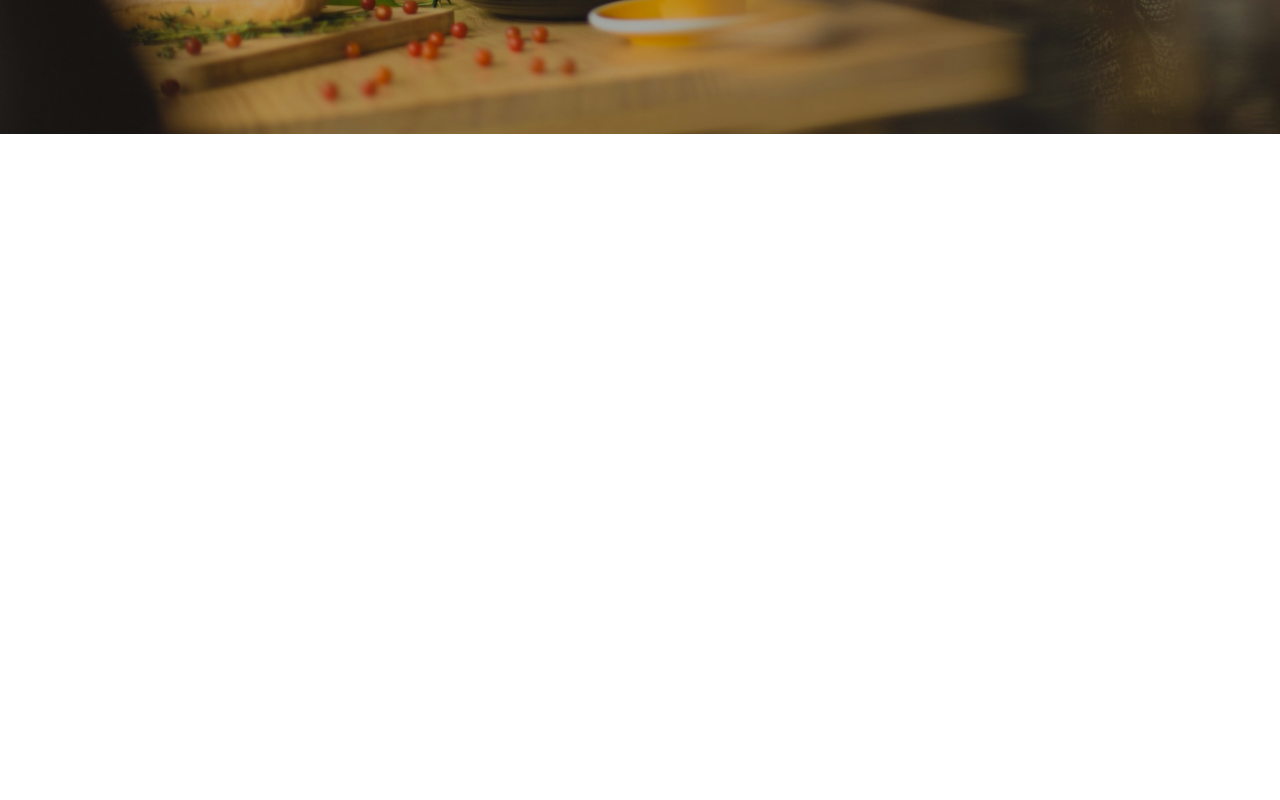
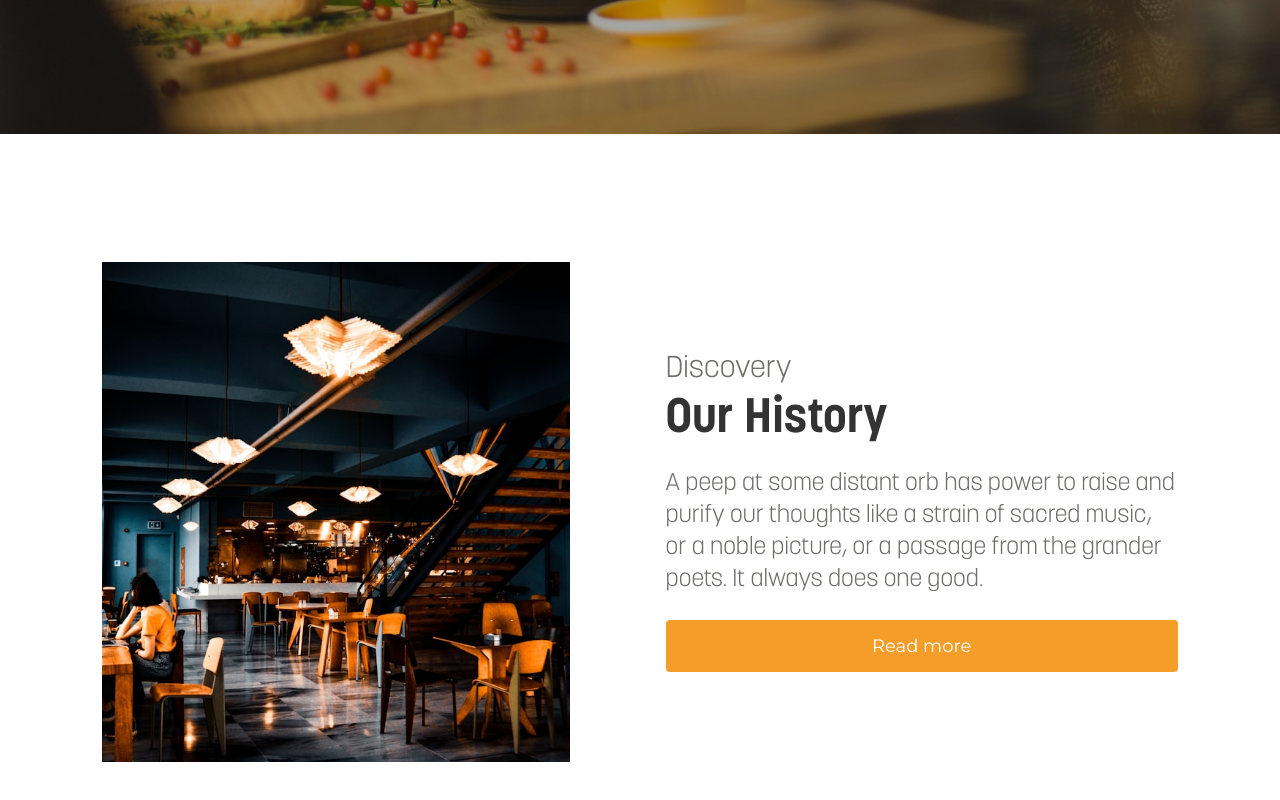
Before and after one commit to TruePadawan/Demeter-Restaurant, a SvelteKit app: page / in a window 1280 px wide. Shown: the part 666-1466 px from the top of the page. Before the commit the page ends 800 px from the top, so only its background shows below. Built offline with nearby package versions, Linux system fonts and the light colour scheme.

Commit message:
build 'Our History' section

```diff
--- /dev/null
+++ b/src/lib/components/sections/History.svelte
@@ -0,0 +1,23 @@
+<script>
+	import HistorySectionImg from '$lib/images/history-section.jpg';
+	import Button from '$lib/components/Button.svelte';
+</script>
+
+<div
+	class="flex flex-col gap-4 px-[2vw] py-[4vw] lg:flex-row lg:items-center lg:gap-x-24 lg:px-[8vw] lg:py-[10vw]"
+>
+	<img
+		src={HistorySectionImg}
+		alt="demeter restaurant"
+		class="max-h-96 w-full object-cover lg:max-h-[500px]"
+	/>
+	<div class="flex flex-col gap-2 lg:max-w-lg">
+		<p class="text-3xl font-light text-[#6e6e6a]">Discovery</p>
+		<p class="text-5xl font-bold text-[#333334]">Our History</p>
+		<p class="my-4 text-2xl font-light text-[#6e6e6a]">
+			A peep at some distant orb has power to raise and purify our thoughts like a strain of sacred
+			music, or a noble picture, or a passage from the grander poets. It always does one good.
+		</p>
+		<Button>Read more</Button>
+	</div>
+</div>
--- a/src/routes/+page.svelte
+++ b/src/routes/+page.svelte
@@ -2,6 +2,7 @@
 	import '../app.css';
 	import MenuButton from '$lib/components/MenuButton.svelte';
 	import Hero from '$lib/components/sections/Hero.svelte';
+	import History from '$lib/components/sections/History.svelte';
 
 	let menuIsOpen = false;
 
@@ -35,6 +36,7 @@
 	</div>
 </div>
 <Hero {menuIsOpen} on:menubtnclicked={openMenu} />
+<History />
 
 <style>
 	:global(body) {
```
